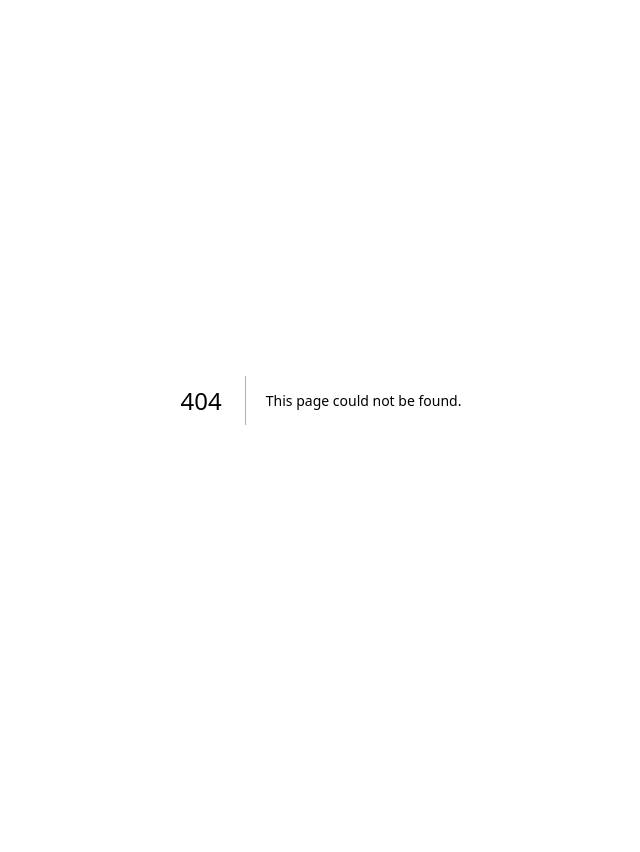
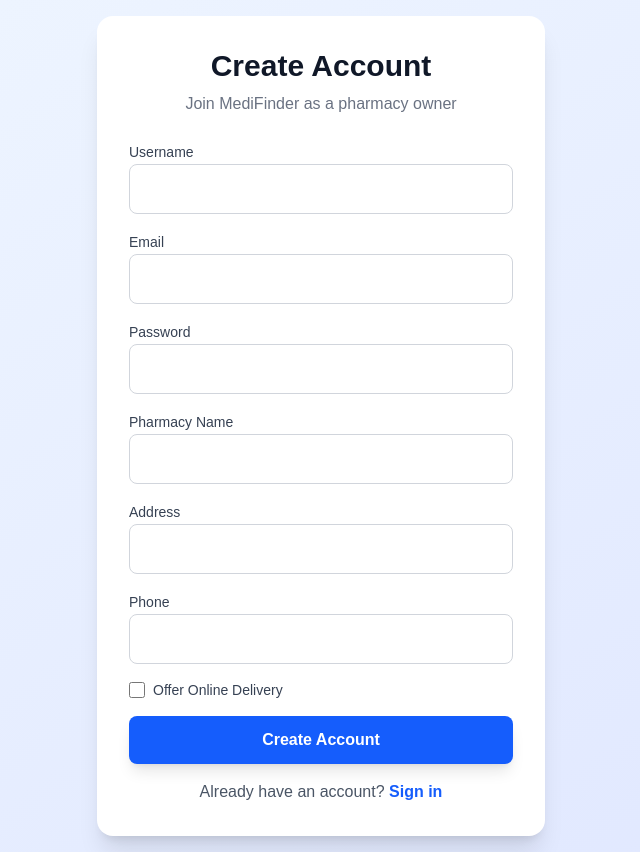
Before and after one commit to RD-rosh/medifinder, a Next.js app in the folder medi-finder-frontend/: page /signup in a window 1280 px wide. Before the commit this address had no page. Shown: the whole page, without its empty margins (319-959 px from the left). Before the commit the page ends 800 px from the top, so only its background shows below. Built offline with nearby package versions, Linux system fonts and the light colour scheme.

Commit message:
update_CSV_upld

```diff
--- a/medi-finder-frontend/app/dashboard/page.js
+++ b/medi-finder-frontend/app/dashboard/page.js
@@ -14,6 +14,12 @@
   const [selectedPharmacy, setSelectedPharmacy] = useState("");
   const [medicines, setMedicines] = useState([]);
   const [loading, setLoading] = useState(true);
+
+  const refreshMedicines = () => {
+    if (selectedPharmacy) {
+      fetchMedicines(selectedPharmacy);
+    }
+  };
 
   useEffect(() => {
     console.log("token" , token);
@@ -93,6 +99,7 @@
           <UploadCSV
             token={session?.accessToken}
             pharmacyId={selectedPharmacy}
+            onUploadSuccess={refreshMedicines}
           />
         )}
 
--- a/medi-finder-frontend/app/login/page.js
+++ b/medi-finder-frontend/app/login/page.js
@@ -2,6 +2,7 @@
 import { useState } from "react";
 import { signIn } from "next-auth/react";
 import { useRouter } from "next/navigation";
+import Link from "next/link";
 
 export default function Login() {
   const [username, setUsername] = useState("");
@@ -19,13 +20,66 @@
   }
 
   return (
-    <div className="p-6">
-      <h1 className="text-2xl font-bold mb-4">Pharmacy Owner Login</h1>
-      <form onSubmit={handleLogin}>
-        <input type="text" className="border p-2 w-full" placeholder="Username" value={username} onChange={(e) => setUsername(e.target.value)} />
-        <input type="password" className="border p-2 w-full mt-2" placeholder="Password" value={password} onChange={(e) => setPassword(e.target.value)} />
-        <button type="submit" className="bg-blue-500 text-white px-4 py-2 mt-2">Login</button>
-      </form>
+    <div className="min-h-screen flex items-center justify-center bg-gradient-to-br from-blue-50 to-indigo-100 p-4">
+      <div className="w-full max-w-md">
+        <div className="bg-white rounded-2xl shadow-xl p-8 space-y-6">
+          <div className="text-center space-y-2">
+            <h1 className="text-3xl font-bold text-gray-900">Welcome Back</h1>
+            <p className="text-gray-500">Sign in to manage your pharmacy</p>
+          </div>
+
+          <form onSubmit={handleLogin} className="space-y-4">
+            <div className="space-y-2">
+              <label htmlFor="username" className="text-sm font-medium text-gray-700">
+                Username
+              </label>
+              <input
+                id="username"
+                type="text"
+                value={username}
+                onChange={(e) => setUsername(e.target.value)}
+                className="w-full px-4 py-3 rounded-lg border border-gray-300 focus:ring-2 focus:ring-blue-500 focus:border-blue-500 transition-all outline-none"
+                placeholder="Enter your username"
+                required
+              />
+            </div>
+
+            <div className="space-y-2">
+              <label htmlFor="password" className="text-sm font-medium text-gray-700">
+                Password
+              </label>
+              <input
+                id="password"
+                type="password"
+                value={password}
+                onChange={(e) => setPassword(e.target.value)}
+                className="w-full px-4 py-3 rounded-lg border border-gray-300 focus:ring-2 focus:ring-blue-500 focus:border-blue-500 transition-all outline-none"
+                placeholder="Enter your password"
+                required
+              />
+            </div>
+
+            <button
+              type="submit"
+              className="w-full bg-blue-600 hover:bg-blue-700 text-white font-semibold py-3 rounded-lg transition-colors duration-300 shadow-lg hover:shadow-xl"
+            >
+              Sign In
+            </button>
+          </form>
+
+          <div className="text-center pt-4">
+            <p className="text-gray-600">
+              New to MediFinder?{" "}
+              <Link
+                href="/signup"
+                className="text-blue-600 hover:text-blue-700 font-semibold transition-colors"
+              >
+                Create an account
+              </Link>
+            </p>
+          </div>
+        </div>
+      </div>
     </div>
   );
 }
--- /dev/null
+++ b/medi-finder-frontend/app/signup/page.js
@@ -0,0 +1,5 @@
+import SignupForm from "@/components/SignupForm";
+
+export default function SignupPage() {
+  return <SignupForm />;
+}
--- a/medi-finder-frontend/components/SignupForm.js
+++ b/medi-finder-frontend/components/SignupForm.js
@@ -1,13 +1,169 @@
-<form onSubmit={handleSignup}>
-  <input type="text" name="username" placeholder="Username" required />
-  <input type="email" name="email" placeholder="Email" required />
-  <input type="password" name="password" placeholder="Password" required />
-  <input type="text" name="pharmacy_name" placeholder="Pharmacy Name (Optional)" />
-  <input type="text" name="address" placeholder="Address" />
-  <input type="text" name="phone" placeholder="Phone" />
-  <label>
-    Online Delivery:
-    <input type="checkbox" name="online_delivery" />
-  </label>
-  <button type="submit">Sign Up</button>
-</form>
+"use client";
+import { useState } from "react";
+import { useRouter } from "next/navigation";
+import Link from "next/link";
+
+export default function SignupForm() {
+  const router = useRouter();
+  const [error, setError] = useState("");
+
+  const handleSignup = async (e) => {
+    e.preventDefault();
+    setError("");
+
+    const userData = {
+      username: e.target.username.value,
+      password: e.target.password.value,
+      email: e.target.email.value,
+      pharmacy_name: e.target.pharmacy_name.value,
+      address: e.target.address.value,
+      phone: e.target.phone.value,
+      online_delivery: e.target.online_delivery.checked,
+    };
+
+    try {
+      const response = await fetch(`${process.env.NEXT_PUBLIC_API_BASE_URL}/auth/signup/`, {
+        method: "POST",
+        headers: { "Content-Type": "application/json" },
+        body: JSON.stringify(userData),
+      });
+
+      const data = await response.json();
+      if (response.ok) {
+        router.push('/login');
+      } else {
+        setError(data.error || "Signup failed");
+      }
+    } catch (error) {
+      console.error("Error signing up:", error);
+      setError("Something went wrong. Please try again.");
+    }
+  };
+
+  return (
+    <div className="min-h-screen flex items-center justify-center bg-gradient-to-br from-blue-50 to-indigo-100 p-4">
+      <div className="w-full max-w-md">
+        <div className="bg-white rounded-2xl shadow-xl p-8 space-y-6">
+          <div className="text-center space-y-2">
+            <h1 className="text-3xl font-bold text-gray-900">Create Account</h1>
+            <p className="text-gray-500">Join MediFinder as a pharmacy owner</p>
+          </div>
+
+          {error && (
+            <div className="bg-red-50 text-red-600 p-4 rounded-lg">
+              {error}
+            </div>
+          )}
+
+          <form onSubmit={handleSignup} className="space-y-4">
+            <div className="space-y-2">
+              <label htmlFor="username" className="text-sm font-medium text-gray-700">
+                Username
+              </label>
+              <input
+                id="username"
+                name="username"
+                type="text"
+                className="w-full px-4 py-3 rounded-lg border border-gray-300 focus:ring-2 focus:ring-blue-500 focus:border-blue-500 transition-all outline-none"
+                required
+              />
+            </div>
+
+            <div className="space-y-2">
+              <label htmlFor="email" className="text-sm font-medium text-gray-700">
+                Email
+              </label>
+              <input
+                id="email"
+                name="email"
+                type="email"
+                className="w-full px-4 py-3 rounded-lg border border-gray-300 focus:ring-2 focus:ring-blue-500 focus:border-blue-500 transition-all outline-none"
+                required
+              />
+            </div>
+
+            <div className="space-y-2">
+              <label htmlFor="password" className="text-sm font-medium text-gray-700">
+                Password
+              </label>
+              <input
+                id="password"
+                name="password"
+                type="password"
+                className="w-full px-4 py-3 rounded-lg border border-gray-300 focus:ring-2 focus:ring-blue-500 focus:border-blue-500 transition-all outline-none"
+                required
+              />
+            </div>
+
+            <div className="space-y-2">
+              <label htmlFor="pharmacy_name" className="text-sm font-medium text-gray-700">
+                Pharmacy Name
+              </label>
+              <input
+                id="pharmacy_name"
+                name="pharmacy_name"
+                type="text"
+                className="w-full px-4 py-3 rounded-lg border border-gray-300 focus:ring-2 focus:ring-blue-500 focus:border-blue-500 transition-all outline-none"
+              />
+            </div>
+
+            <div className="space-y-2">
+              <label htmlFor="address" className="text-sm font-medium text-gray-700">
+                Address
+              </label>
+              <input
+                id="address"
+                name="address"
+                type="text"
+                className="w-full px-4 py-3 rounded-lg border border-gray-300 focus:ring-2 focus:ring-blue-500 focus:border-blue-500 transition-all outline-none"
+                required
+              />
+            </div>
+
+            <div className="space-y-2">
+              <label htmlFor="phone" className="text-sm font-medium text-gray-700">
+                Phone
+              </label>
+              <input
+                id="phone"
+                name="phone"
+                type="text"
+                className="w-full px-4 py-3 rounded-lg border border-gray-300 focus:ring-2 focus:ring-blue-500 focus:border-blue-500 transition-all outline-none"
+                required
+              />
+            </div>
+
+            <div className="flex items-center space-x-2">
+              <input
+                id="online_delivery"
+                name="online_delivery"
+                type="checkbox"
+                className="w-4 h-4 text-blue-600 border-gray-300 rounded focus:ring-blue-500"
+              />
+              <label htmlFor="online_delivery" className="text-sm font-medium text-gray-700">
+                Offer Online Delivery
+              </label>
+            </div>
+
+            <button
+              type="submit"
+              className="w-full bg-blue-600 hover:bg-blue-700 text-white font-semibold py-3 rounded-lg transition-colors duration-300 shadow-lg hover:shadow-xl"
+            >
+              Create Account
+            </button>
+
+            <p className="text-center text-gray-600">
+              Already have an account?{" "}
+              <Link
+                href="/login"
+                className="text-blue-600 hover:text-blue-700 font-semibold transition-colors"
+              >
+                Sign in
+              </Link>
+            </p>
+          </form>
+        </div>
+      </div>
+    </div>
+  );
+}
--- a/medi-finder-frontend/components/uploadCSV.js
+++ b/medi-finder-frontend/components/uploadCSV.js
@@ -2,7 +2,7 @@
 import { useState } from "react";
 import axios from "axios";
 
-export default function UploadCSV({ token, pharmacyId }) {
+export default function UploadCSV({ token, pharmacyId,onUploadSuccess }) {
   const [file, setFile] = useState(null);
   const [loading, setLoading] = useState(false);
   const [error, setError] = useState(null);
@@ -48,8 +48,11 @@
       if (response.data.message) {
         alert(response.data.message);
         setFile(null);
+        if (onUploadSuccess) {
+          onUploadSuccess();
+        }
       }
-    } catch (err) {
+    }  catch (err) {
       console.error('Upload error:', err);
       setError(err.response?.data?.detail || "Failed to upload file");
     } finally {
```
Also changed, not shown: 1 other file (tests, documents, lock files or other folders).
